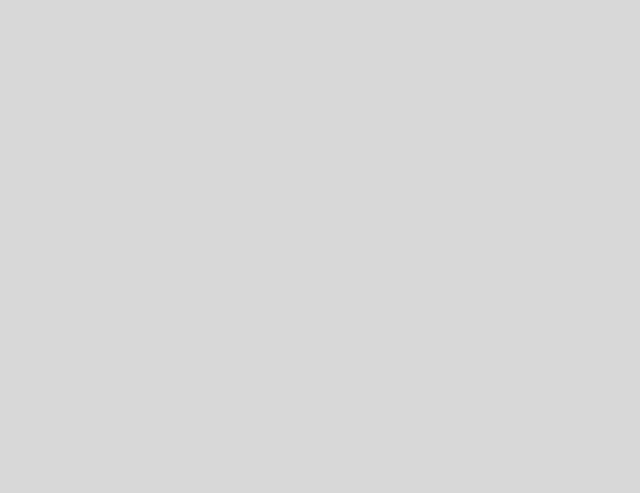
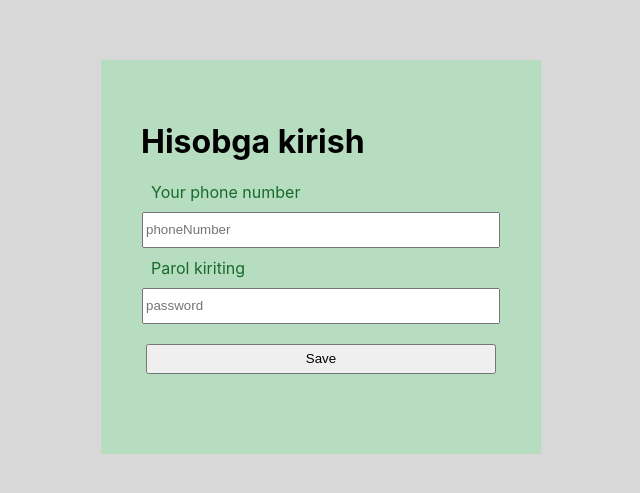
Before and after one commit to Akhrasmiy/nt_project, a React (Create React App) app: page /sign-in in a window 1280 px wide. Before the commit this address had no page. Shown: the part 143-636 px from the top of the page, without its empty margins (319-959 px from the left). Built offline with nearby package versions, Linux system fonts and the light colour scheme.

Commit message:
sigin in

```diff
--- a/src/App.css
+++ b/src/App.css
@@ -79,7 +79,10 @@ body {
 .mainelem {
   background-color: #d8d8d8;
   min-width: 300px;
+  max-width: 350px;
+  padding: 10px;
   margin-top: 30px;
+  border-radius: 10px;
 }
 
 .addelemLink {
@@ -115,9 +118,10 @@ a {
 .nomsiz {
   text-align: start;
   width: 400px;
-  height: 550px;
   background-color: #b6ddbf;
   position: relative;
+  padding: 40px 20px 80px 20px;
+
 }
 
 .nomsiz input,
--- a/src/App.js
+++ b/src/App.js
@@ -3,6 +3,7 @@ import Regester from "./components/regester";
 import { Routes, Route } from "react-router-dom";
 import MainPage from "./mainpage";
 import Addelem from "./components/AddElem";
+import SignIn from "./components/signIn";
 function App() {
   // console.log(inputref.current.value)
   return (
@@ -14,6 +15,7 @@ function App() {
         <Route path="/" element={<MainPage />} />
         <Route path="/addelem/:type" element={<Addelem />} />
         <Route path="/regester" element={<Regester />} />
+        <Route path="/sign-in" element={<SignIn />} />
       </Routes>
     </div>
   );
--- /dev/null
+++ b/src/components/signIn.jsx
@@ -0,0 +1,50 @@
+import React, { useRef } from 'react';
+import axios from 'axios';
+import { useNavigate } from 'react-router-dom';
+
+const SignIn = () => {
+    const firstnameref = useRef(null)
+    const surnameref = useRef(null)
+    const phoneNumberref = useRef(null)
+    const passwordref = useRef(null)
+    const submitpasswordref = useRef(null)
+    const navigate = useNavigate()
+    function regester(data) {
+        let a = "sizning xatolariz\n "
+
+        if (data.password.length >= 8) { navigate('/') }
+        else {
+            if (data.phoneNumber.length !== 9) a = a + "telifon raqamni operator kodidan boshlab kirdiring (90 900 09 90) \n"
+            if (data.password.length < 8) a = a + "parol uzunligi sakkizdan katta yoki teng bolishi kerak"
+            alert(a)
+        }
+
+    }
+
+    return <div className="addFed">
+        <div className='nomsiz'>
+            <div>
+                <h1>Hisobga kirish</h1>
+                <label htmlFor="yourPhoneNumber">Your phone number</label>
+                <input type={'number'} placeholder='phoneNumber' id='yourPhoneNumber' ref={phoneNumberref} />
+                <label htmlFor="password">Parol kiriting</label>
+                <input type={'password'} placeholder='password' id='password' ref={passwordref} />
+
+
+                <button className='nomsizbutton' onClick={() => {
+                    const data = {
+                        phoneNumber: phoneNumberref.current.value,
+                        password: passwordref.current.value,
+
+                    }
+                    regester(data)
+                }
+
+                }>Save</button>
+            </div>
+        </div>
+
+    </div>
+}
+
+export default SignIn
```
